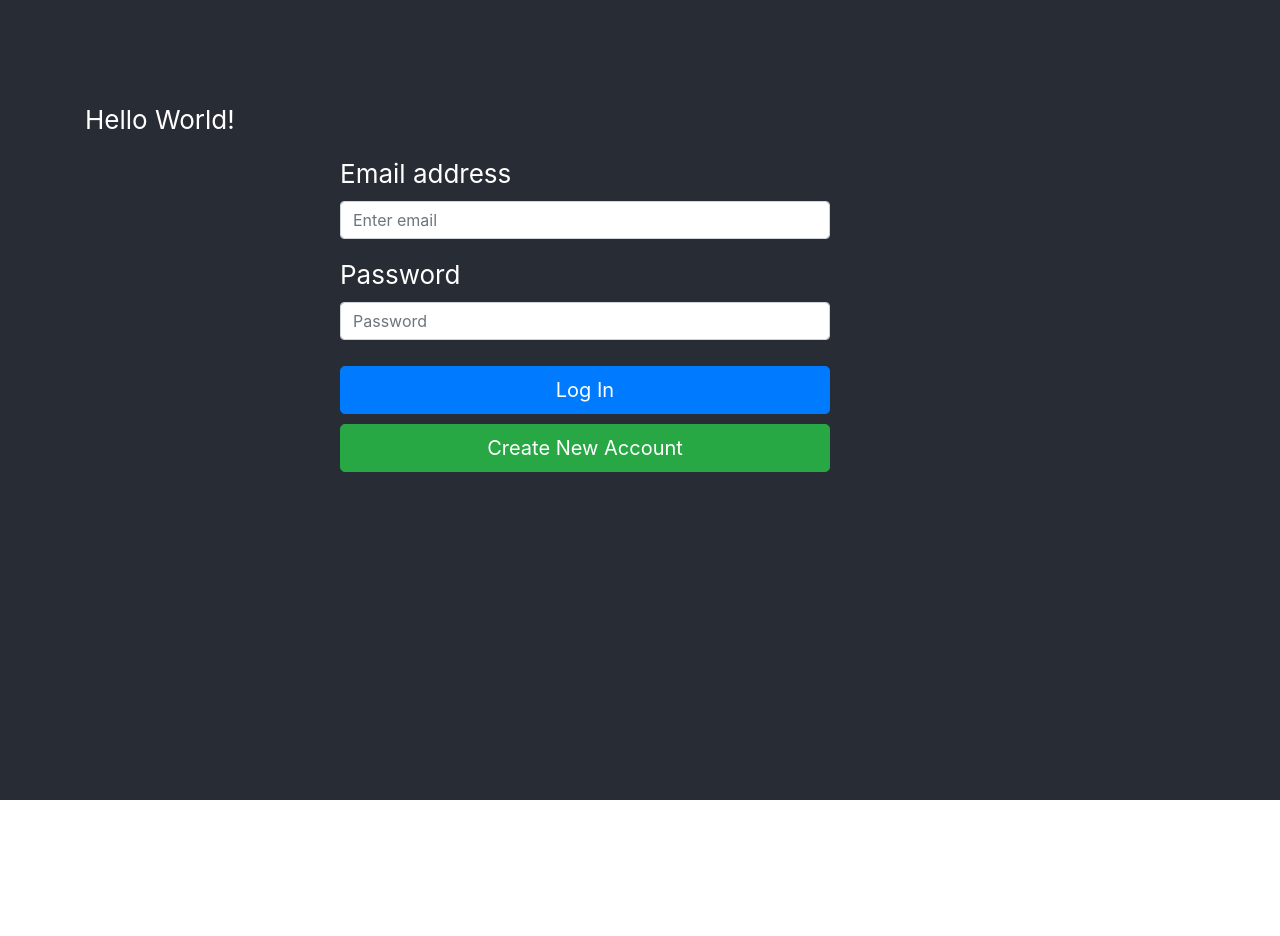
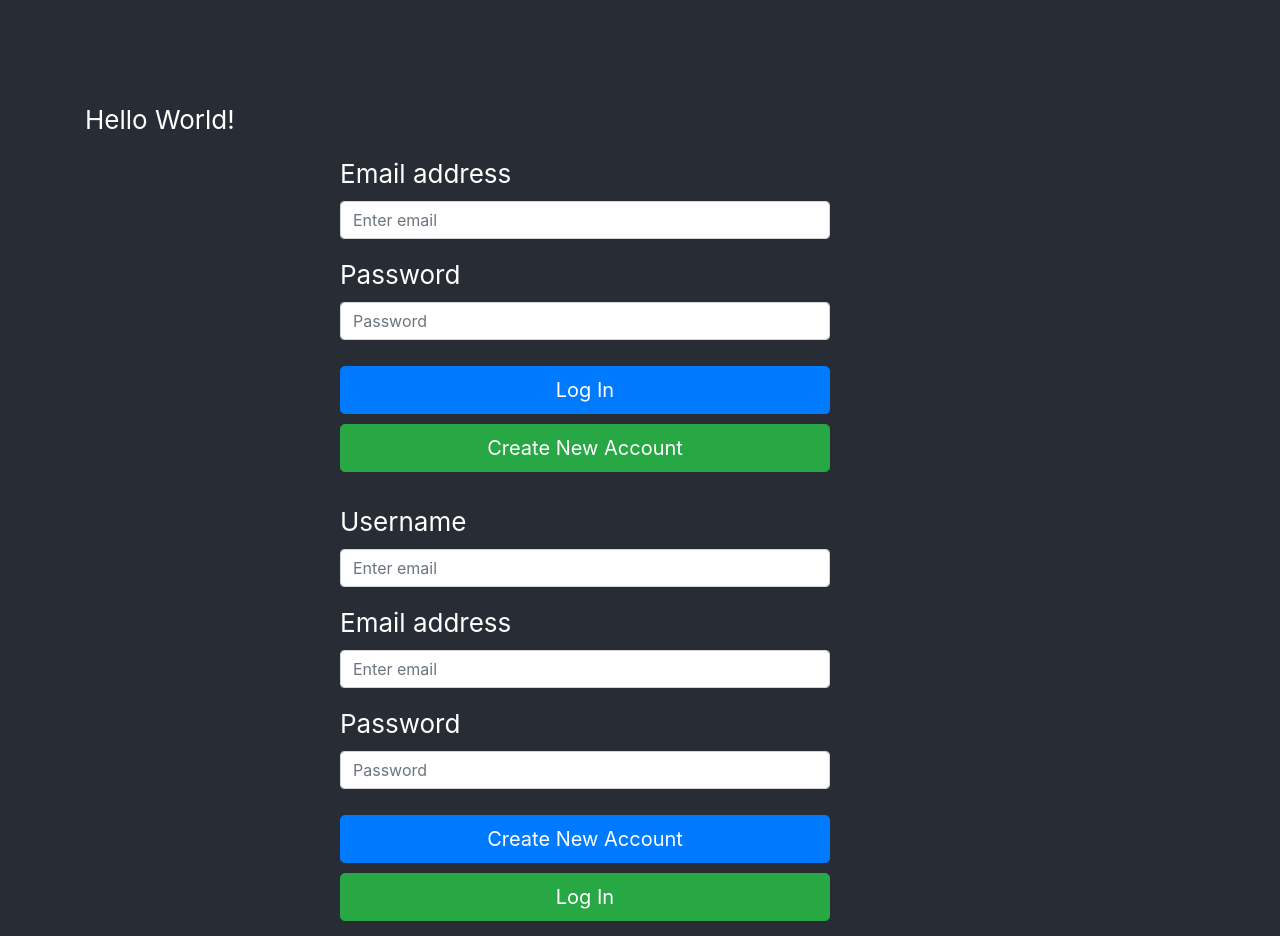
Before and after one commit to EdAncerys/apollo-app, a React (Create React App) app: page / in a window 1280 px wide. Before the commit the page ends 800 px from the top, so only its background shows below. Built offline with nearby package versions, Linux system fonts and the light colour scheme.

Commit message:
Add create account component

```diff
--- a/src/App.js
+++ b/src/App.js
@@ -2,7 +2,9 @@ import React, { useState, useEffect, useMemo } from 'react';
 
 import './css/App.css';
 import 'bootstrap/dist/css/bootstrap.min.css';
+
 import Login from './components/Login';
+import CreateAccount from './components/CreateAccount';
 
 export const AppContext = React.createContext();
 
@@ -45,6 +47,7 @@ function App() {
         <div className="container">
           <div>Hello World!</div>
           <Login />
+          <CreateAccount />
         </div>
       </div>
     </AppContext.Provider>
--- /dev/null
+++ b/src/components/CreateAccount.jsx
@@ -0,0 +1,53 @@
+import React from 'react';
+import { Form, Button } from 'react-bootstrap';
+
+export default function CreateAccount({ props }) {
+  return (
+    <div className="features">
+      <div className="flex-container-50">
+        <Form className="form-container">
+          <Form.Group className="mb-3">
+            <Form.Label>Username</Form.Label>
+            <Form.Control id="username" type="text" placeholder="Enter email" />
+          </Form.Group>
+
+          <Form.Group className="mb-3">
+            <Form.Label>Email address</Form.Label>
+            <Form.Control
+              id="createAccountEmail"
+              type="email"
+              placeholder="Enter email"
+            />
+          </Form.Group>
+
+          <Form.Group className="mb-3">
+            <Form.Label>Password</Form.Label>
+            <Form.Control
+              id="createAccountPassword"
+              type="password"
+              placeholder="Password"
+            />
+          </Form.Group>
+
+          <Button
+            // onClick={() => userLogin()}
+            variant="primary"
+            size="lg"
+            className="shadow-none"
+          >
+            Create New Account
+          </Button>
+          <div className="divider"></div>
+          <Button
+            // onClick={() => manageAppContext.setPage('create-new-account')}
+            variant="success"
+            size="lg"
+            className="shadow-none"
+          >
+            Log In
+          </Button>
+        </Form>
+      </div>
+    </div>
+  );
+}
```
